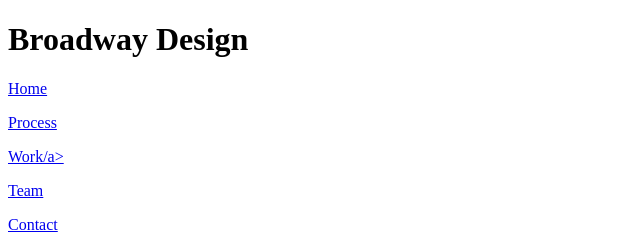
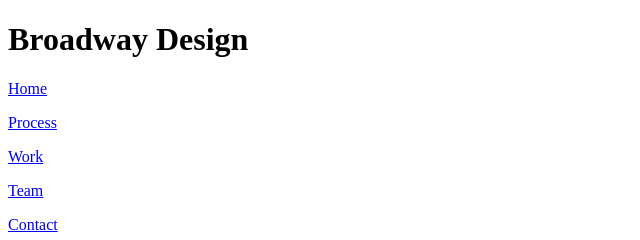
Before and after one commit to Logic-90/broadway, a plain HTML site: page index.html in a window 1280 px wide. Shown: the top 240 px of the page, 0-640 px from the left. Drawn offline with Linux system fonts and the light colour scheme.

Commit message:
Fix error with link on line 19.

```diff
--- a/index.html
+++ b/index.html
@@ -16,7 +16,7 @@
           <a href="#">Process</a>
         </p>
         <p>
-          <a href="#">Work/a>
+          <a href="#">Work</a>
         </p>
         <p>
           <a href="#">Team</a>
```
